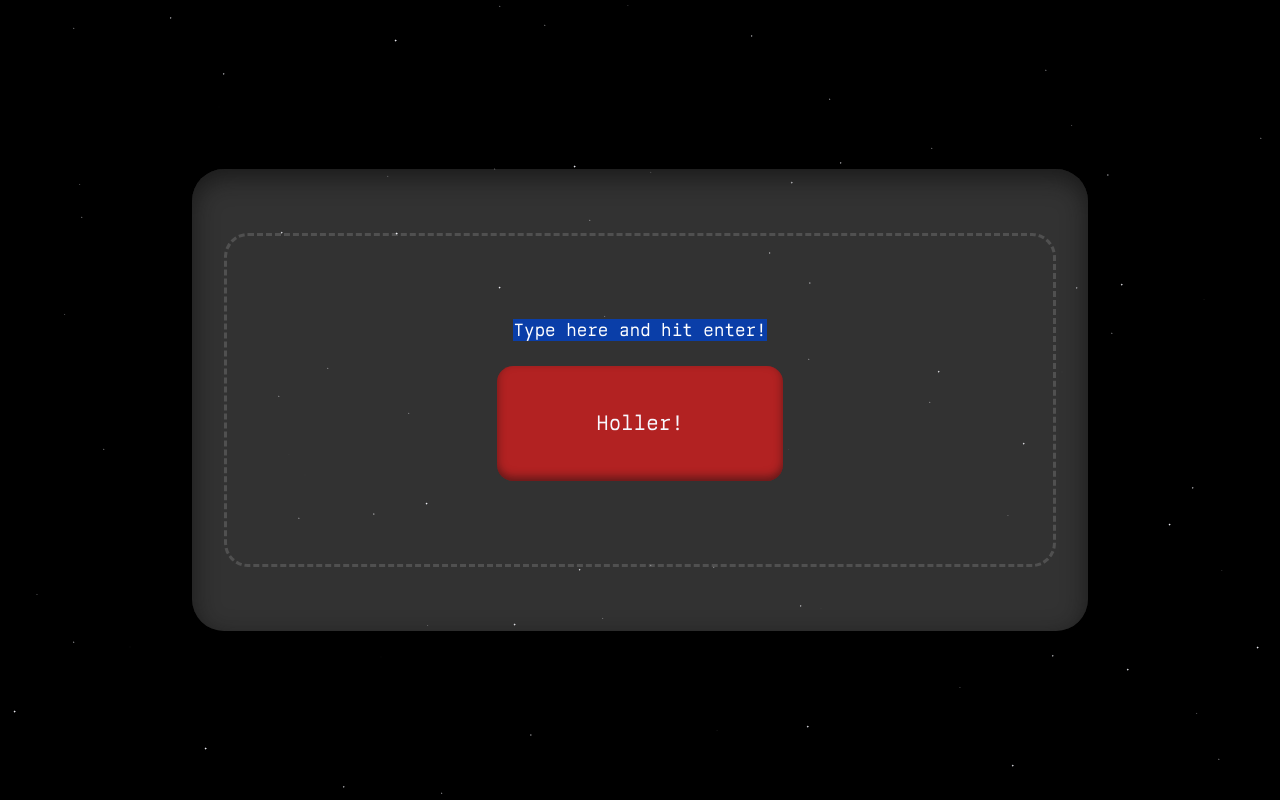
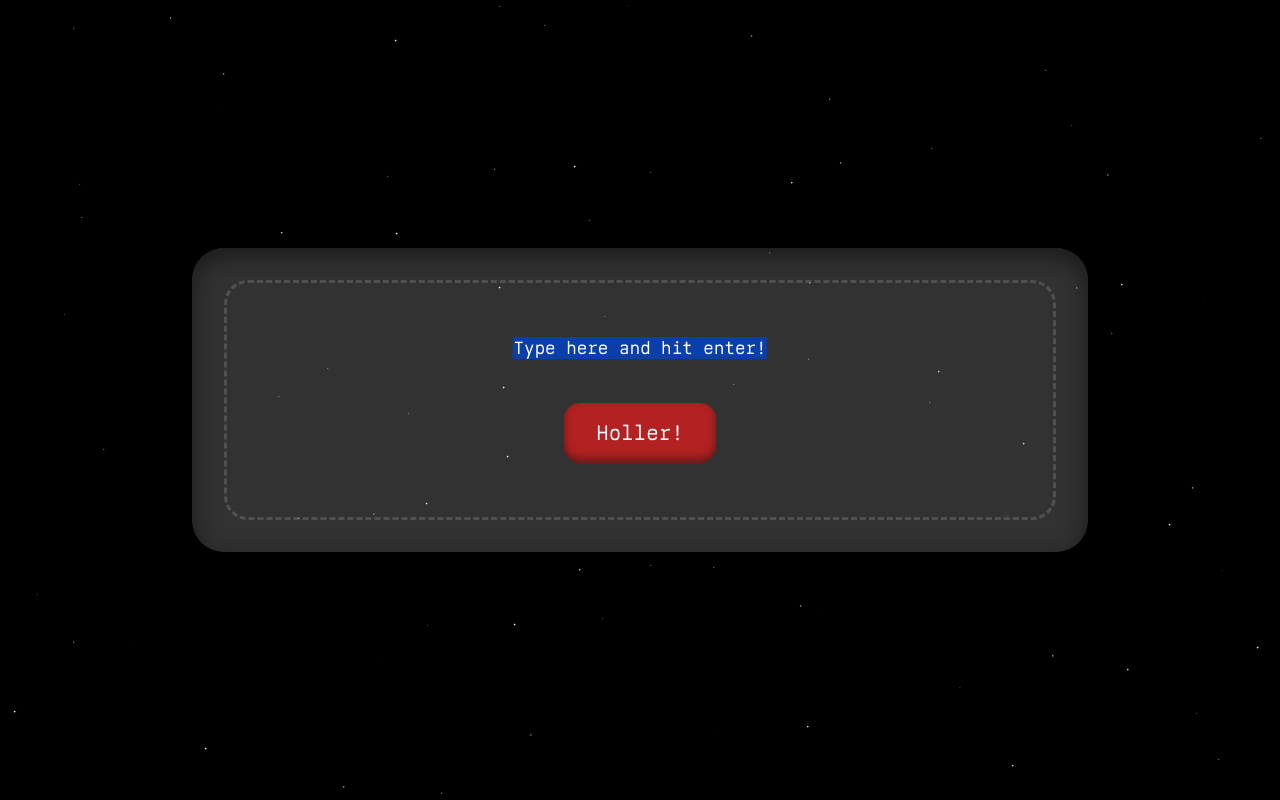
Before and after one commit to jinjiaho/holler-into-space, an Astro site: page / in a window 1280 px wide. Built offline with nearby package versions, Linux system fonts and the light colour scheme; Astro itself is replaced by a stand-in of ours.

Commit message:
Responsive adjustments

```diff
--- a/src/components/Holler.astro
+++ b/src/components/Holler.astro
@@ -76,6 +76,7 @@
     background-color: rgba(250, 250, 250, 0.2);
     border-radius: 2rem;
     display: flex;
+    max-height: 80%;
     justify-content: start;
     align-items: stretch;
     flex-direction: column;
@@ -88,13 +89,14 @@
     position: relative;
     display: flex;
     flex-direction: column;
+    justify-content: space-around;
     align-items: center;
-    gap: 1.5rem;
     border: 0.2rem dashed rgba(255, 255, 255, 0.15);
     width: 100%;
     height: 100%;
+    min-height: 30vh;
     border-radius: 1.5rem;
-    padding: 10%;
+    padding: 2rem;
   }
 
   #holler-input {
@@ -117,7 +119,7 @@
     border-radius: 1rem;
     box-shadow: inset 0 -0.25rem 0.5rem rgba(15, 15, 15, 0.5);
     border: none;
-    padding: 7% 15%;
+    padding: 1.2rem 2rem;
     font-size: 1.3rem;
     text-align: center;
     cursor: pointer;
@@ -136,10 +138,10 @@
 
   @media screen and (orientation: landscape) {
     .holler {
-      padding: 15vw;
+      padding: 5vw 15vw;
     }
     #holler-dashboard {
-      padding: 5vw 2.5vw;
+      padding: 2.5vw;
     }
     #holler-fade {
       padding: 7.5vw;
```
